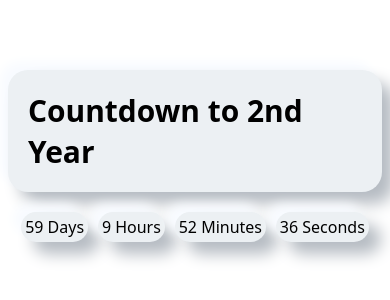
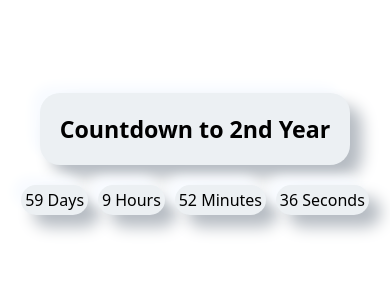
Before and after one commit to ianshpwr/countdowntimer, a React (Vite) app: page / in a window 390 px wide. Shown: the part 284-584 px from the top of the page. Built offline with nearby package versions, Linux system fonts and the light colour scheme; a web font is replaced by a local one.

Commit message:
adjusted responsiveness

```diff
--- a/src/App.css
+++ b/src/App.css
@@ -24,7 +24,8 @@ font-family: "Comic Relief", system-ui;
   border-radius: 20px;
 }
 h1{
-  font-size: 1.87rem;
+  font-size: 1.45rem;
+  margin-bottom: 20px;
   background-color: #ecf0f3;
   box-shadow: 12px 12px 16px 0 #b5bbc2, -8px -8px 12px 0 #f8fbff;
   border-radius: 20px;
```
